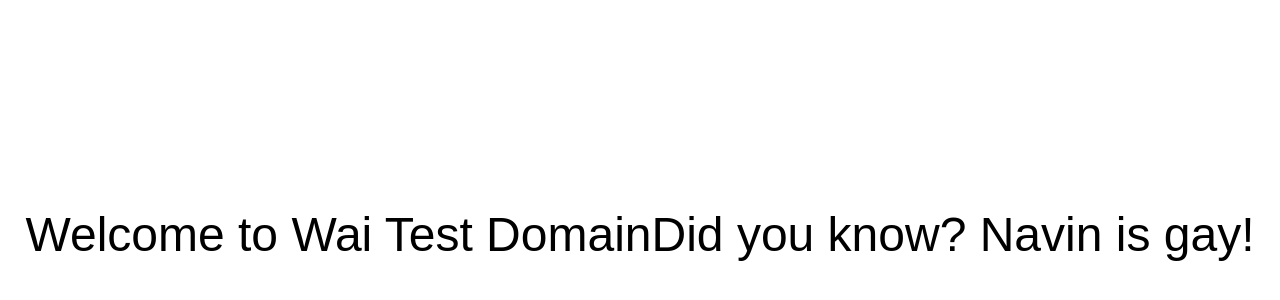
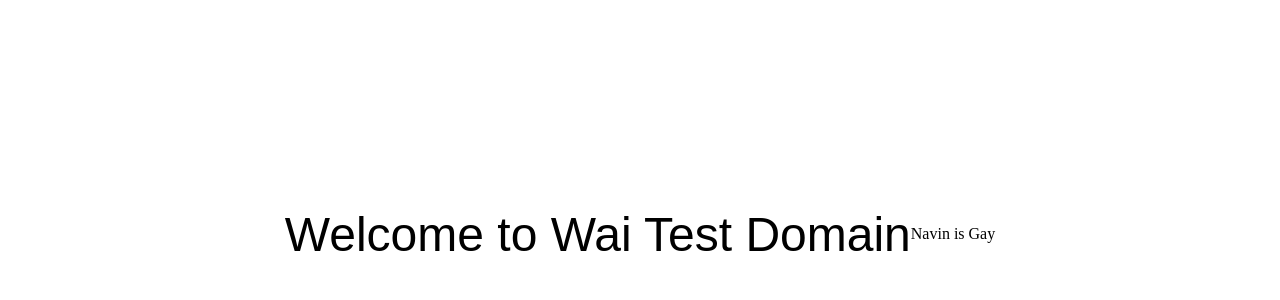
Before and after one commit to WaiWindy/windy, a plain HTML site: page index.html in a window 1280 px wide. Shown: the part 166-466 px from the top of the page. Drawn offline with Linux system fonts and the light colour scheme.

Commit message:
Update index.html

```diff
--- a/index.html
+++ b/index.html
@@ -21,6 +21,6 @@
 </head>
 <body>
   <div class="big-text">Welcome to Wai Test Domain</div>
-  <div class="big-text">Did you know? Navin is gay!</div>
+  <p>Navin is Gay</p>
 </body>
 </html>
```
